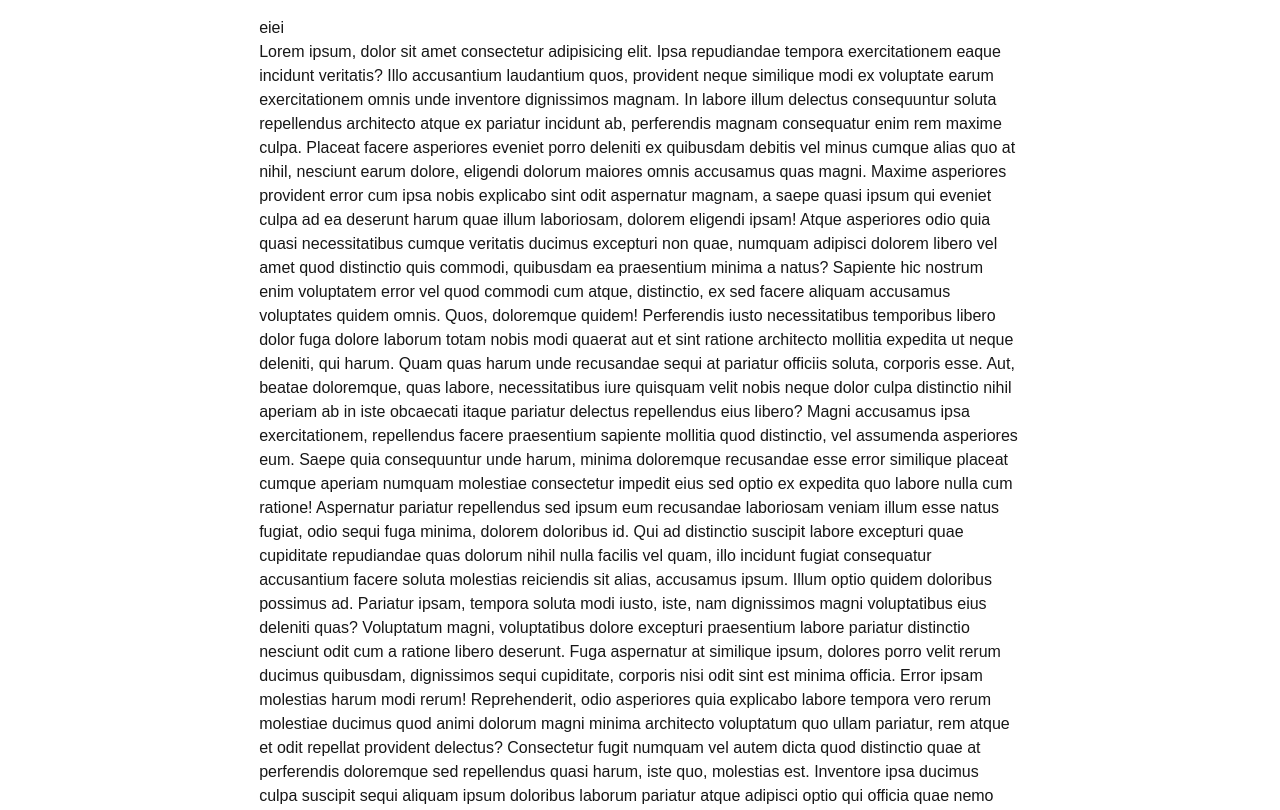
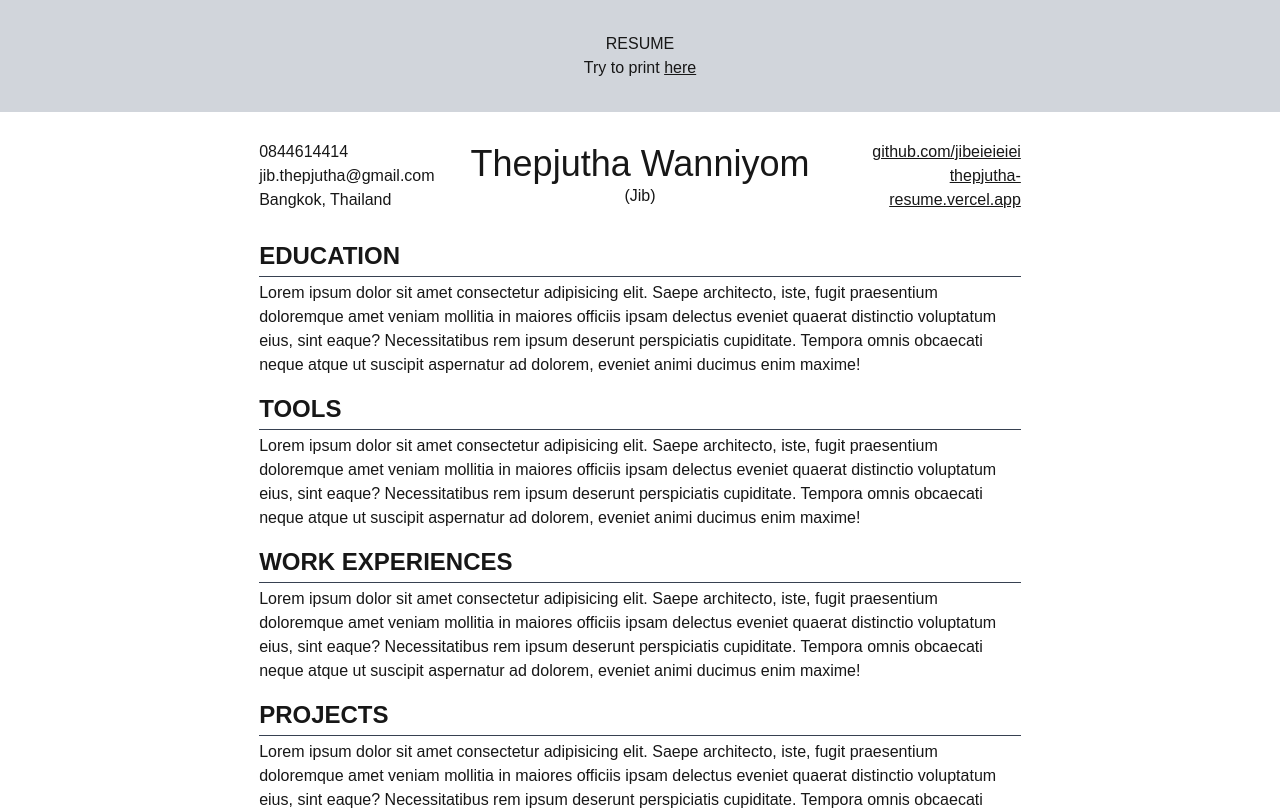
Before and after one commit to jibeieieiei/resume-web, a Next.js app: page / in a window 1280 px wide. Shown: the top 810 px of the page. Built offline with nearby package versions, Linux system fonts and the light colour scheme.

Commit message:
feat: add Info data & mock data for each content

```diff
--- /dev/null
+++ b/app/_components/Education.tsx
@@ -0,0 +1,22 @@
+import React from 'react'
+
+const Education = () => {
+  return (
+    <div className="w-full flex flex-col gap-1">
+      <section className="text-2xl font-bold uppercase text-left">
+        Education
+      </section>
+      <hr className="border-t border-gray-700" />
+      <section>
+        Lorem ipsum dolor sit amet consectetur adipisicing elit. Saepe
+        architecto, iste, fugit praesentium doloremque amet veniam mollitia in
+        maiores officiis ipsam delectus eveniet quaerat distinctio voluptatum
+        eius, sint eaque? Necessitatibus rem ipsum deserunt perspiciatis
+        cupiditate. Tempora omnis obcaecati neque atque ut suscipit aspernatur
+        ad dolorem, eveniet animi ducimus enim maxime!
+      </section>
+    </div>
+  )
+}
+
+export default Education
--- a/app/_components/Info.tsx
+++ b/app/_components/Info.tsx
@@ -1,7 +1,26 @@
 import React from 'react'
+import { INFO } from '../_constants/data'
+import Link from 'next/link'
 
 const Info = () => {
-  return <div>Info</div>
+  return (
+    <div className="w-full flex justify-between items-center">
+      <div className="text-left w-48">
+        <div>{INFO.tel}</div>
+        <div>{INFO.email}</div>
+        <div>{INFO.location}</div>
+      </div>
+      <div className="text-center p-4">
+        <div className="font-medium text-4xl">{INFO.fullName}</div>
+        <div>({INFO.nickName})</div>
+      </div>
+      <div className="text-right w-48 flex flex-col *:underline">
+        <Link href={`https://${INFO.github}`}>{INFO.github}</Link>
+        <Link href={`https://${INFO.website}`}>{INFO.website}</Link>
+        <Link href={`https://${INFO.linkedIn}`}>{INFO.linkedIn}</Link>
+      </div>
+    </div>
+  )
 }
 
 export default Info
--- /dev/null
+++ b/app/_components/Menu.tsx
@@ -0,0 +1,25 @@
+'use client'
+import React from 'react'
+
+const Menu = () => {
+  return (
+    <div className="w-full flex justify-center items-center bg-gray-300 h-28 print:hidden">
+      <div className="flex flex-col justify-center items-center">
+        <div>RESUME</div>
+        <div>
+          <span>Try to print </span>
+          <button
+            className="underline"
+            onClick={() => {
+              window.print()
+            }}
+          >
+            here
+          </button>
+        </div>
+      </div>
+    </div>
+  )
+}
+
+export default Menu
--- /dev/null
+++ b/app/_components/Projects.tsx
@@ -0,0 +1,22 @@
+import React from 'react'
+
+const Projects = () => {
+  return (
+    <div className="w-full flex flex-col gap-1">
+      <section className="text-2xl font-bold uppercase text-left">
+        Projects
+      </section>
+      <hr className="border-t border-gray-700" />
+      <section>
+        Lorem ipsum dolor sit amet consectetur adipisicing elit. Saepe
+        architecto, iste, fugit praesentium doloremque amet veniam mollitia in
+        maiores officiis ipsam delectus eveniet quaerat distinctio voluptatum
+        eius, sint eaque? Necessitatibus rem ipsum deserunt perspiciatis
+        cupiditate. Tempora omnis obcaecati neque atque ut suscipit aspernatur
+        ad dolorem, eveniet animi ducimus enim maxime!
+      </section>
+    </div>
+  )
+}
+
+export default Projects
--- /dev/null
+++ b/app/_components/Tools.tsx
@@ -0,0 +1,22 @@
+import React from 'react'
+
+const Tools = () => {
+  return (
+    <div className="w-full flex flex-col gap-1">
+      <section className="text-2xl font-bold uppercase text-left">
+        Tools
+      </section>
+      <hr className="border-t border-gray-700" />
+      <section>
+        Lorem ipsum dolor sit amet consectetur adipisicing elit. Saepe
+        architecto, iste, fugit praesentium doloremque amet veniam mollitia in
+        maiores officiis ipsam delectus eveniet quaerat distinctio voluptatum
+        eius, sint eaque? Necessitatibus rem ipsum deserunt perspiciatis
+        cupiditate. Tempora omnis obcaecati neque atque ut suscipit aspernatur
+        ad dolorem, eveniet animi ducimus enim maxime!
+      </section>
+    </div>
+  )
+}
+
+export default Tools
--- /dev/null
+++ b/app/_components/WorkExperiences.tsx
@@ -0,0 +1,22 @@
+import React from 'react'
+
+const WorkExperiences = () => {
+  return (
+    <div className="w-full flex flex-col gap-1">
+      <section className="text-2xl font-bold uppercase text-left">
+        Work Experiences
+      </section>
+      <hr className="border-t border-gray-700" />
+      <section>
+        Lorem ipsum dolor sit amet consectetur adipisicing elit. Saepe
+        architecto, iste, fugit praesentium doloremque amet veniam mollitia in
+        maiores officiis ipsam delectus eveniet quaerat distinctio voluptatum
+        eius, sint eaque? Necessitatibus rem ipsum deserunt perspiciatis
+        cupiditate. Tempora omnis obcaecati neque atque ut suscipit aspernatur
+        ad dolorem, eveniet animi ducimus enim maxime!
+      </section>
+    </div>
+  )
+}
+
+export default WorkExperiences
--- /dev/null
+++ b/app/_constants/data.ts
@@ -0,0 +1,10 @@
+export const INFO = {
+  tel: '0844614414',
+  email: 'jib.thepjutha@gmail.com',
+  location: 'Bangkok, Thailand',
+  fullName: 'Thepjutha Wanniyom',
+  nickName: 'Jib',
+  github: 'github.com/jibeieieiei',
+  website: 'thepjutha-resume.vercel.app',
+  linkedIn: '',
+}
--- a/app/page.tsx
+++ b/app/page.tsx
@@ -1,70 +1,23 @@
+import Education from './_components/Education'
+import Info from './_components/Info'
+import Menu from './_components/Menu'
+import Projects from './_components/Projects'
+import Tools from './_components/Tools'
+import WorkExperiences from './_components/WorkExperiences'
+
 export default function Home() {
-  const tempDiv = (
-    <div>
-      Lorem ipsum, dolor sit amet consectetur adipisicing elit. Ipsa repudiandae
-      tempora exercitationem eaque incidunt veritatis? Illo accusantium
-      laudantium quos, provident neque similique modi ex voluptate earum
-      exercitationem omnis unde inventore dignissimos magnam. In labore illum
-      delectus consequuntur soluta repellendus architecto atque ex pariatur
-      incidunt ab, perferendis magnam consequatur enim rem maxime culpa. Placeat
-      facere asperiores eveniet porro deleniti ex quibusdam debitis vel minus
-      cumque alias quo at nihil, nesciunt earum dolore, eligendi dolorum maiores
-      omnis accusamus quas magni. Maxime asperiores provident error cum ipsa
-      nobis explicabo sint odit aspernatur magnam, a saepe quasi ipsum qui
-      eveniet culpa ad ea deserunt harum quae illum laboriosam, dolorem eligendi
-      ipsam! Atque asperiores odio quia quasi necessitatibus cumque veritatis
-      ducimus excepturi non quae, numquam adipisci dolorem libero vel amet quod
-      distinctio quis commodi, quibusdam ea praesentium minima a natus? Sapiente
-      hic nostrum enim voluptatem error vel quod commodi cum atque, distinctio,
-      ex sed facere aliquam accusamus voluptates quidem omnis. Quos, doloremque
-      quidem! Perferendis iusto necessitatibus temporibus libero dolor fuga
-      dolore laborum totam nobis modi quaerat aut et sint ratione architecto
-      mollitia expedita ut neque deleniti, qui harum. Quam quas harum unde
-      recusandae sequi at pariatur officiis soluta, corporis esse. Aut, beatae
-      doloremque, quas labore, necessitatibus iure quisquam velit nobis neque
-      dolor culpa distinctio nihil aperiam ab in iste obcaecati itaque pariatur
-      delectus repellendus eius libero? Magni accusamus ipsa exercitationem,
-      repellendus facere praesentium sapiente mollitia quod distinctio, vel
-      assumenda asperiores eum. Saepe quia consequuntur unde harum, minima
-      doloremque recusandae esse error similique placeat cumque aperiam numquam
-      molestiae consectetur impedit eius sed optio ex expedita quo labore nulla
-      cum ratione! Aspernatur pariatur repellendus sed ipsum eum recusandae
-      laboriosam veniam illum esse natus fugiat, odio sequi fuga minima, dolorem
-      doloribus id. Qui ad distinctio suscipit labore excepturi quae cupiditate
-      repudiandae quas dolorum nihil nulla facilis vel quam, illo incidunt
-      fugiat consequatur accusantium facere soluta molestias reiciendis sit
-      alias, accusamus ipsum. Illum optio quidem doloribus possimus ad. Pariatur
-      ipsam, tempora soluta modi iusto, iste, nam dignissimos magni voluptatibus
-      eius deleniti quas? Voluptatum magni, voluptatibus dolore excepturi
-      praesentium labore pariatur distinctio nesciunt odit cum a ratione libero
-      deserunt. Fuga aspernatur at similique ipsum, dolores porro velit rerum
-      ducimus quibusdam, dignissimos sequi cupiditate, corporis nisi odit sint
-      est minima officia. Error ipsam molestias harum modi rerum! Reprehenderit,
-      odio asperiores quia explicabo labore tempora vero rerum molestiae ducimus
-      quod animi dolorum magni minima architecto voluptatum quo ullam pariatur,
-      rem atque et odit repellat provident delectus? Consectetur fugit numquam
-      vel autem dicta quod distinctio quae at perferendis doloremque sed
-      repellendus quasi harum, iste quo, molestias est. Inventore ipsa ducimus
-      culpa suscipit sequi aliquam ipsum doloribus laborum pariatur atque
-      adipisci optio qui officia quae nemo dignissimos minus illum blanditiis
-      soluta nam, at voluptatibus error quis est! Tempore voluptas magni eum a
-      odit ea suscipit, doloremque eius quisquam! Dicta sit asperiores
-      consequatur necessitatibus quod quisquam quis, ut expedita enim tenetur
-      magnam quam voluptatum quasi doloribus dolore fuga rem iste earum
-      cupiditate? Sint beatae laudantium eveniet voluptatibus fugiat ratione
-      assumenda ab sit nisi. Iste, eius?
-    </div>
-  )
   return (
     <main className="w-full h-full flex flex-col justify-center items-center mx-auto">
-      {/*  h-[297mm] */}
+      <Menu />
       <div
-        className="w-[210mm] p-4"
+        className="w-[210mm] p-4 flex flex-col gap-4"
         // id="section-to-print"
       >
-        <div>eiei</div>
-        {tempDiv}
-        {tempDiv}
+        <Info />
+        <Education />
+        <Tools />
+        <WorkExperiences />
+        <Projects />
       </div>
     </main>
   )
```
